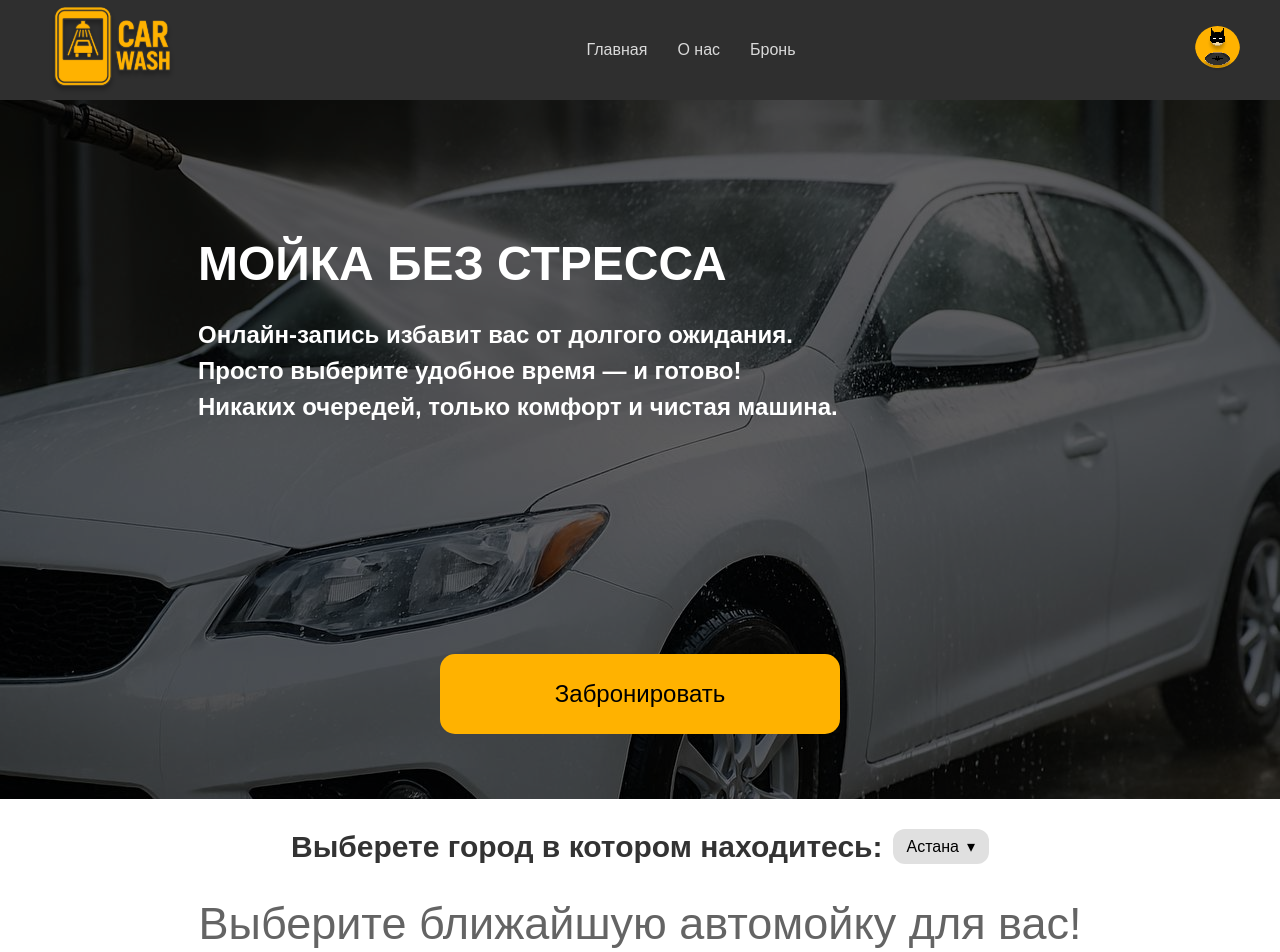
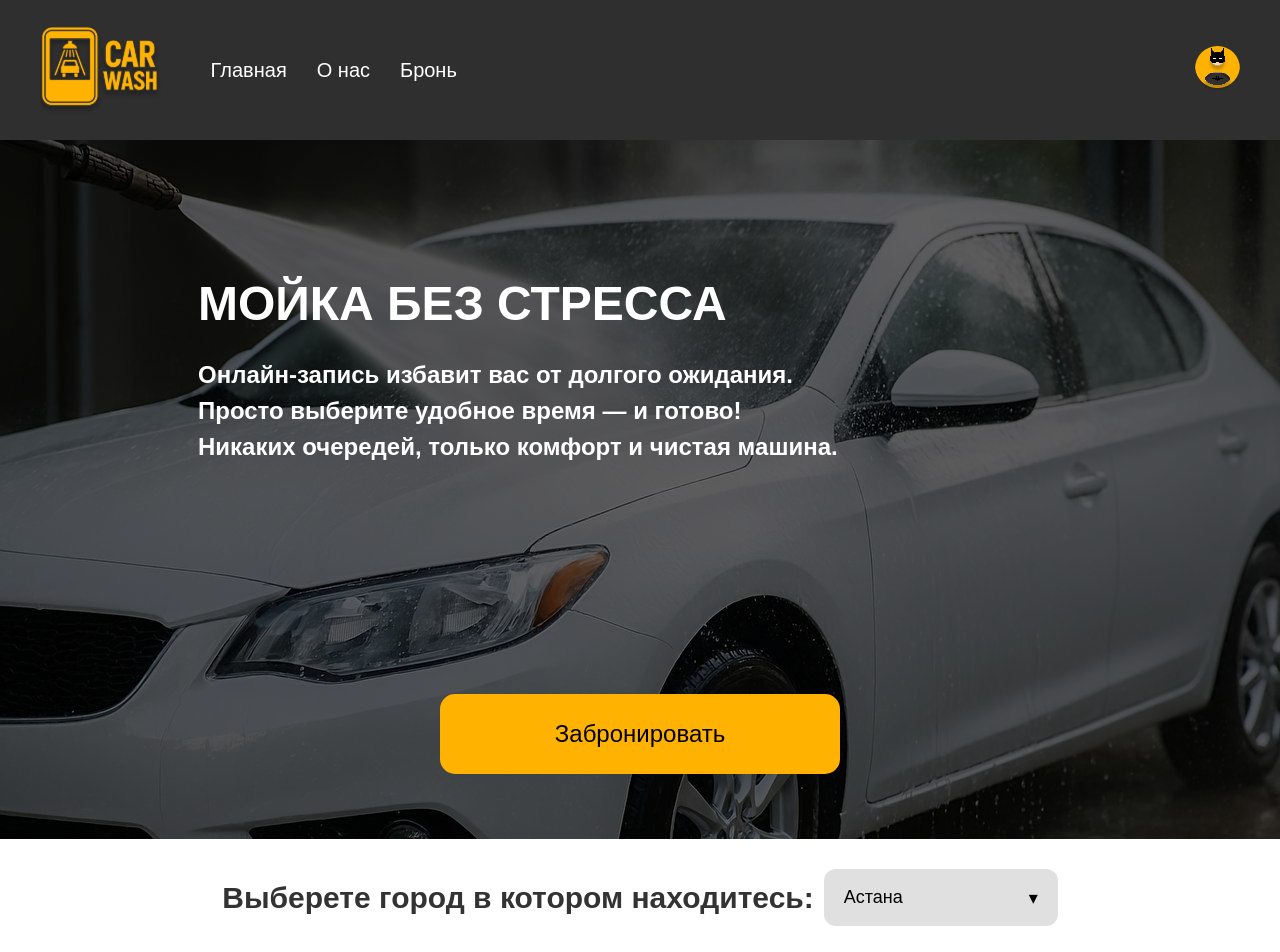
Before and after one commit to Hamsterito/project_wash-car, a React (Vite) app: page / in a window 1280 px wide. Shown: the top 952 px of the page. Built offline with nearby package versions, Linux system fonts and the light colour scheme; a web font is replaced by a local one.

Commit message:
update_header and change cityselector

```diff
--- a/src/component/CitySelector.css
+++ b/src/component/CitySelector.css
@@ -24,21 +24,25 @@
   background-color: #e0e0e0;
   border: none;
   font-family: "Prosto One", sans-serif;
-  padding: 8px 14px;
+  padding: 10px 20px;
+  width: 234px;
+  height: 57px;
   border-radius: 12px;
-  font-size: 16px;
+  font-size: 18px;
   cursor: pointer;
   display: flex;
   align-items: center;
 }
 
 .arrow {
+  position: absolute;
   margin-left: 8px;
+  right: 20px;
 }
 
 .city-list {
   position: absolute;
-  top: 40px;
+  top: 55px;
   left: 0;
   background-color: white;
   border: 1px solid #ccc;
@@ -54,9 +58,14 @@
 
 .city-list li {
   padding: 10px;
+  width: 214px;
   cursor: pointer;
 }
 
 .city-list li:hover {
   background-color: #f0f0f0;
 }
+
+.city-list li:last-child {
+  border-radius: 0 0 8px 8px;
+}
--- a/src/component/Header.css
+++ b/src/component/Header.css
@@ -9,7 +9,7 @@ body {
   display: flex;
   align-items: center;
   justify-content: space-between;
-  padding: 0 40px;
+  padding: 20px 40px;
   box-shadow: 0 2px 4px rgba(0, 0, 0, 0.2);
 }
 
@@ -29,13 +29,16 @@ body {
 
 .nav {
   display: flex;
+  width: 100%;
+  justify-content: flex-start;
+  margin-left: 50px;
   gap: 30px;
 }
 
 .nav a {
-  color: #DADADA;
+  color: #FFFFFF;
   text-decoration: none;
-  font-size: 16px;
+  font-size: 20px;
   transition: color 0.3s;
 }
 
```
